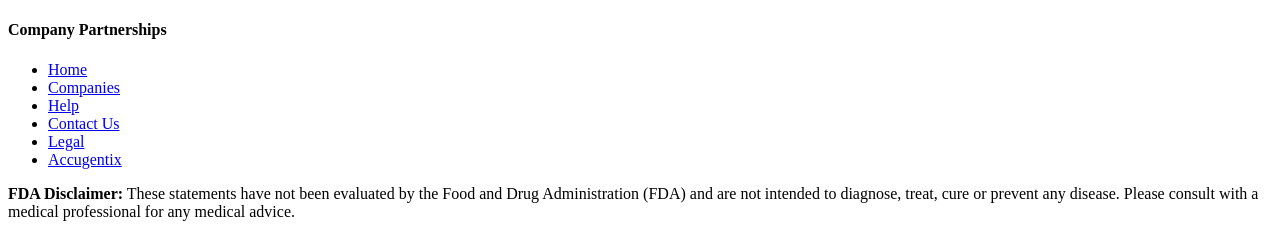
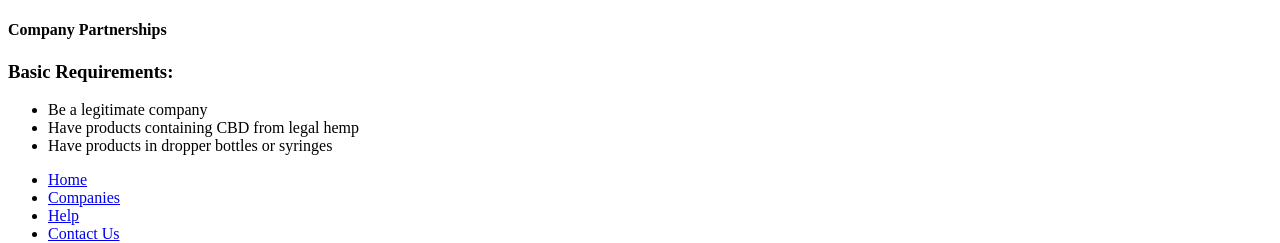
Before and after one commit to cbvargas5/Accu-Hemp, a React app: page /companies in a window 1280 px wide. Shown: the part 560-803 px from the top of the page. Built offline with nearby package versions, Linux system fonts and the light colour scheme; the HTML template or start-up script is replaced by a standard one.

Commit message:
added jsx to git st

```diff
--- a/client/src/components/pages/CompaniesPage.jsx
+++ b/client/src/components/pages/CompaniesPage.jsx
@@ -7,13 +7,27 @@ export default function CompaniesPage() {
       <section className="mini-header">
         <h1>Company Partnerships</h1>
       </section>
-      <section className="option-1">
+      <section className="option-1  underline-sec">
+        <h3>Basic Requirements:</h3>
+        <ul>
+          <li>
+            <i className="fas fa-check-circle"></i>
+            <span>Be a legitimate company</span>
+          </li>
+          <li>
+            <i className="fas fa-check-circle"></i>
+            <span>Have products containing CBD from legal hemp</span>
+          </li>
+          <li>
+            <i className="fas fa-check-circle"></i>
+            <span>Have products in dropper bottles or syringes</span>
+          </li>
+        </ul>
+      </section>
+      <section className="option-2 underline-sec">
 
       </section>
-      <section className="option-2">
-
-      </section>
-      <section className="right-to-deny">
+      <section className="right-to-deny underline-sec">
 
       </section>
     </section>
```
